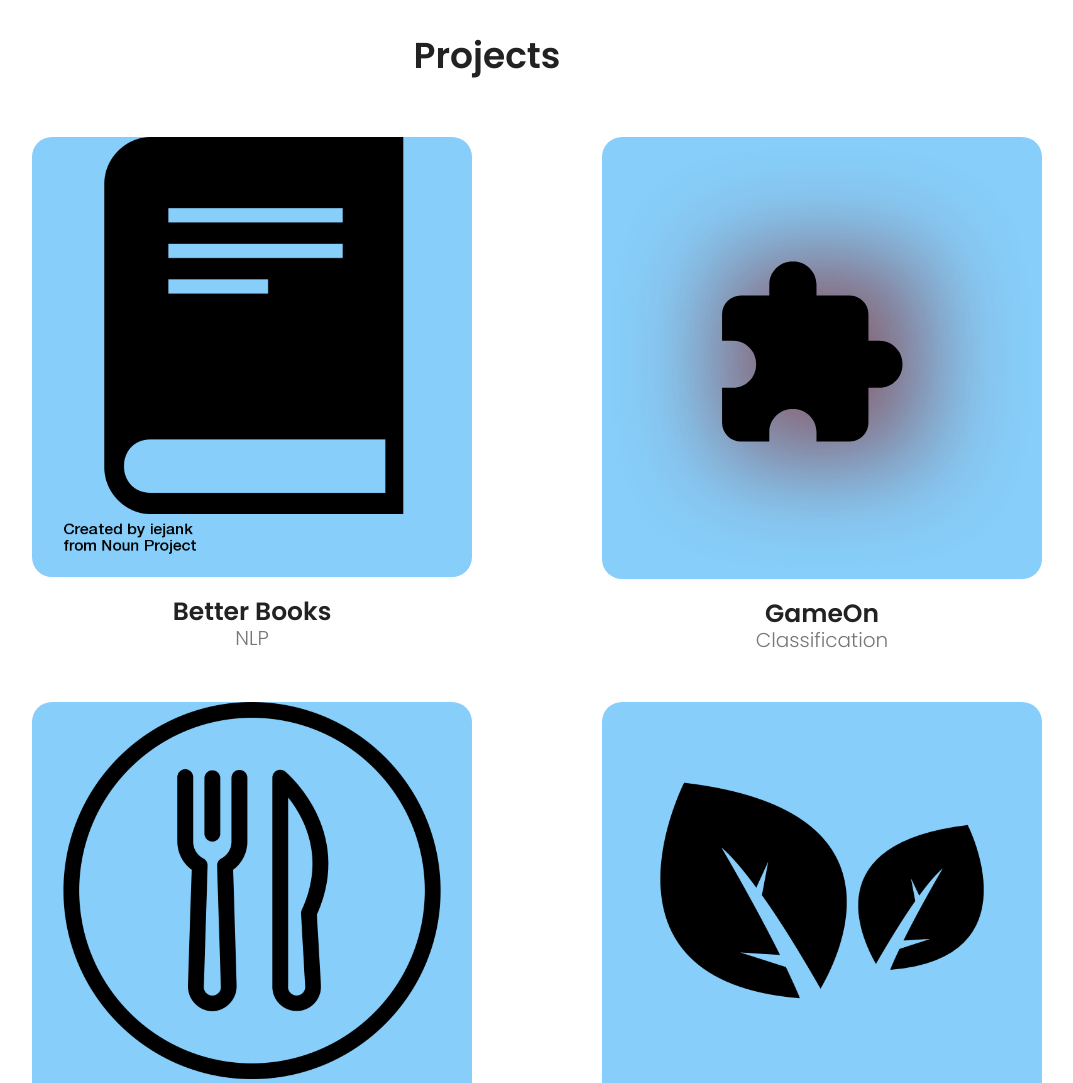
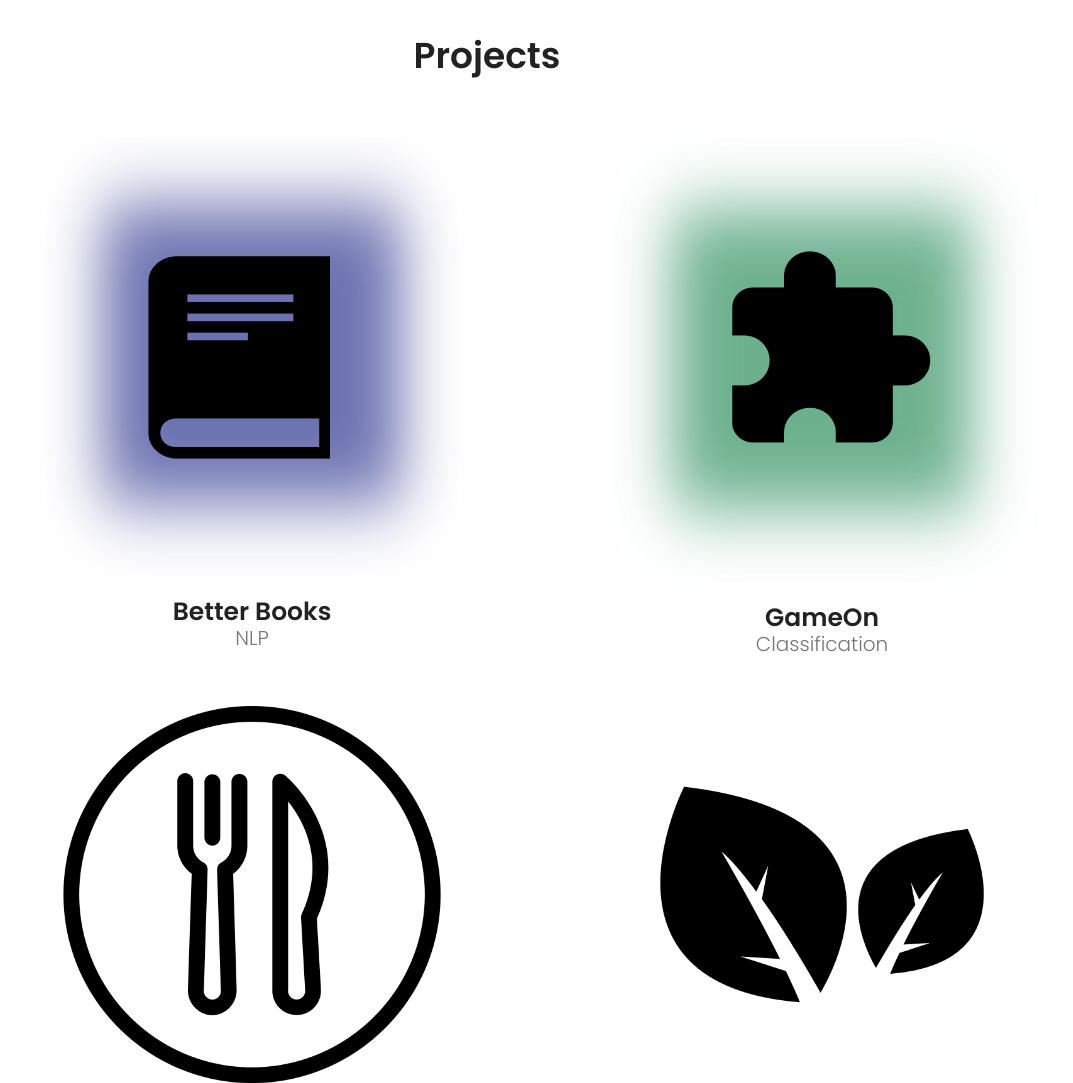
Before and after one commit to pemoriarty/pmoriart.github.io, a plain HTML site: page index.html in a window 1280 px wide. Shown: the part 920-2003 px from the top of the page, without its empty margins (153-1226 px from the left). Drawn offline with nearby package versions, Linux system fonts and the light colour scheme.

Commit message:
change pics

```diff
--- a/css/main.css
+++ b/css/main.css
@@ -2331,7 +2331,6 @@ h1, h2, h3, h4, h5, h6 {
   border-radius: 20px;
   width: 100%;
   height: 100%;
-  background-color: lightskyblue;
 
 }
 
--- a/index.html
+++ b/index.html
@@ -99,7 +99,7 @@
 				      <div class="row">
 				        <div class="single-portfolio col-sm-6">
 				          <div class="item">
-				            <img src="img/betterbooks.png" alt="Work 1">
+				            <img src="img/book.png" alt="Work 1">
 				            <div class="p-inner">
 				              <h4>Better Books</h4>
 				              <div class="cat">NLP</div>
@@ -108,7 +108,7 @@
 				        </div>
 				        <div class="single-portfolio col-sm-6">
 				          <div class="item">
-				            <img src="img/gameon2.svg" alt="Work 1">
+				            <img src="img/gameon3.png" alt="Work 1">
 				            <div class="p-inner">
 				              <h4>GameOn</h4>
 				              <div class="cat">Classification</div>
```
Also changed, not shown: img/betterbooks.png (deleted), img/book.png (added), img/gameon.png (deleted), img/gameon.svg (deleted), img/gameon2.svg (deleted), img/gameon3.png (added), 1 other file.
